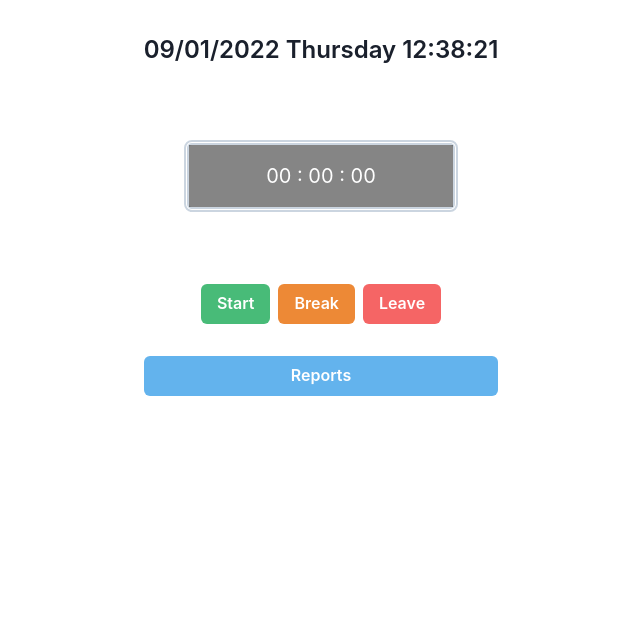
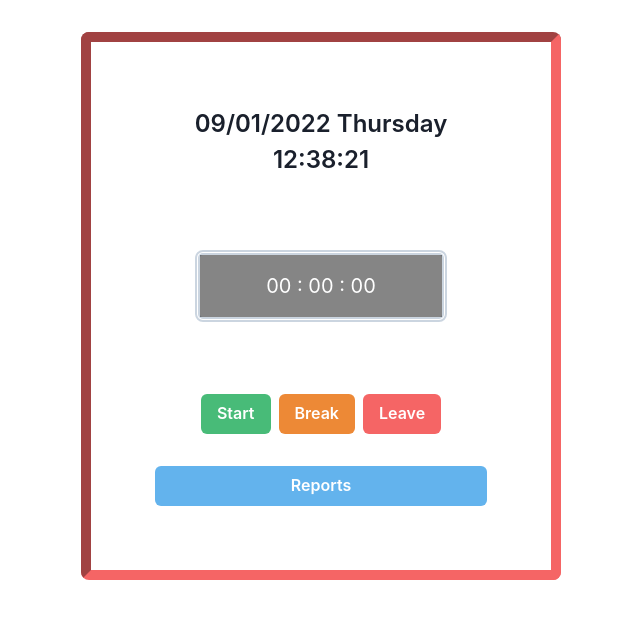
Before and after one commit to S-hub1996/Time-Track.Ext, a React (Create React App) app in the folder track-time-ext/: page / in a window 1280 px wide. Shown: the top 618 px of the page, without its empty margins (319-959 px from the left). Built offline with nearby package versions, Linux system fonts and the light colour scheme.

Commit message:
time data saved

```diff
--- a/track-time-ext/src/Timer/TimerComponent.jsx
+++ b/track-time-ext/src/Timer/TimerComponent.jsx
@@ -5,14 +5,19 @@ const TimerComponent = () => {
   const [isActive, setIsActive] = useState(false);
   const [isPaused, setIsPaused] = useState(true);
   const [time, setTime] = useState(0);
+  const [starttime, setstartTime] = useState("");
+  const [endtime, setendTime] = useState("");
+  const [totaltime, settotalTime] = useState(0);
+  const [weekDay, setweekDay] = useState("");
+  const [date, setdate] = useState("");
 
   React.useEffect(() => {
     let interval = null;
 
     if (isActive && isPaused === false) {
       interval = setInterval(() => {
-        setTime((time) => time + 10);
-      }, 10);
+        setTime((time) => time + 1000);
+      }, 1000);
     } else {
       clearInterval(interval);
     }
@@ -24,6 +29,7 @@ const TimerComponent = () => {
   const handleStart = () => {
     setIsActive(true);
     setIsPaused(false);
+    setstartTime(currtime);
   };
 
   const handlePauseResume = () => {
@@ -33,9 +39,8 @@ const TimerComponent = () => {
   const handleReset = () => {
     setIsActive(false);
     setTime(0);
-
-
-
+    setendTime(currtime);
+    settotalTime(time);
   };
 
   let today = new Date();
@@ -60,18 +65,45 @@ const TimerComponent = () => {
   let dayName = days[day];
   let currtime = Hours + ":" + Minutes + ":" + Seconds;
 
-
-let TotalTime= `${("0" + Math.floor((time / 3600000) % 60)).slice(-2)}${" "}:${" "}
+  let TotalTime = `${("0" + Math.floor((time / 3600000) % 60)).slice(
+    -2
+  )}${" "}:${" "}
             ${("0" + Math.floor((time / 60000) % 60)).slice(-2)}${" "}:${" "}
             ${("0" + Math.floor((time / 1000) % 60)).slice(-2)}`;
 
 
-  // console.log(currtime, dayName, today);
+const dataArr=[]
 
+// const dataArr= new Array(1)
+  const data =
+    {
+
+      startTime: starttime,
+      Endtime: endtime,
+      totalTime: totaltime,
+      Day: dayName,
+      date: today,
+    }
+
+
+  // console.log(currtime, dayName, today,time,TotalTime);
+  // console.log(starttime, endtime, totaltime);
+  console.log(dataArr)
+dataArr.push(...dataArr,data)
+  localStorage.setItem("data", JSON.stringify(dataArr))
   return (
     <Center m={8}>
-      <Stack gap={8}>
-          <Text fontWeight={'semibold'} fontSize={'2xl'}>{today+" "+dayName+" "+currtime}</Text>
+      <Stack
+        gap={8}
+        border={"10px inset"}
+        rounded={8}
+        borderColor={"red.400"}
+        w={"30rem"}
+        p={16}
+      >
+        <Text textAlign={"center"} fontWeight={"semibold"} fontSize={"2xl"}>
+          {today + " " + dayName + " " + currtime}
+        </Text>
         <Box m={10} border={"5px double "} borderColor={"gray.300"} rounded={8}>
           <Text
             p={4}
@@ -80,7 +112,7 @@ let TotalTime= `${("0" + Math.floor((time / 3600000) % 60)).slice(-2)}${" "}:${"
             bg={"blackAlpha.600"}
             color={"white"}
           >
-           {TotalTime}
+            {TotalTime}
           </Text>
         </Box>
         <Flex gap={2} justifyContent={"center"}>
```
